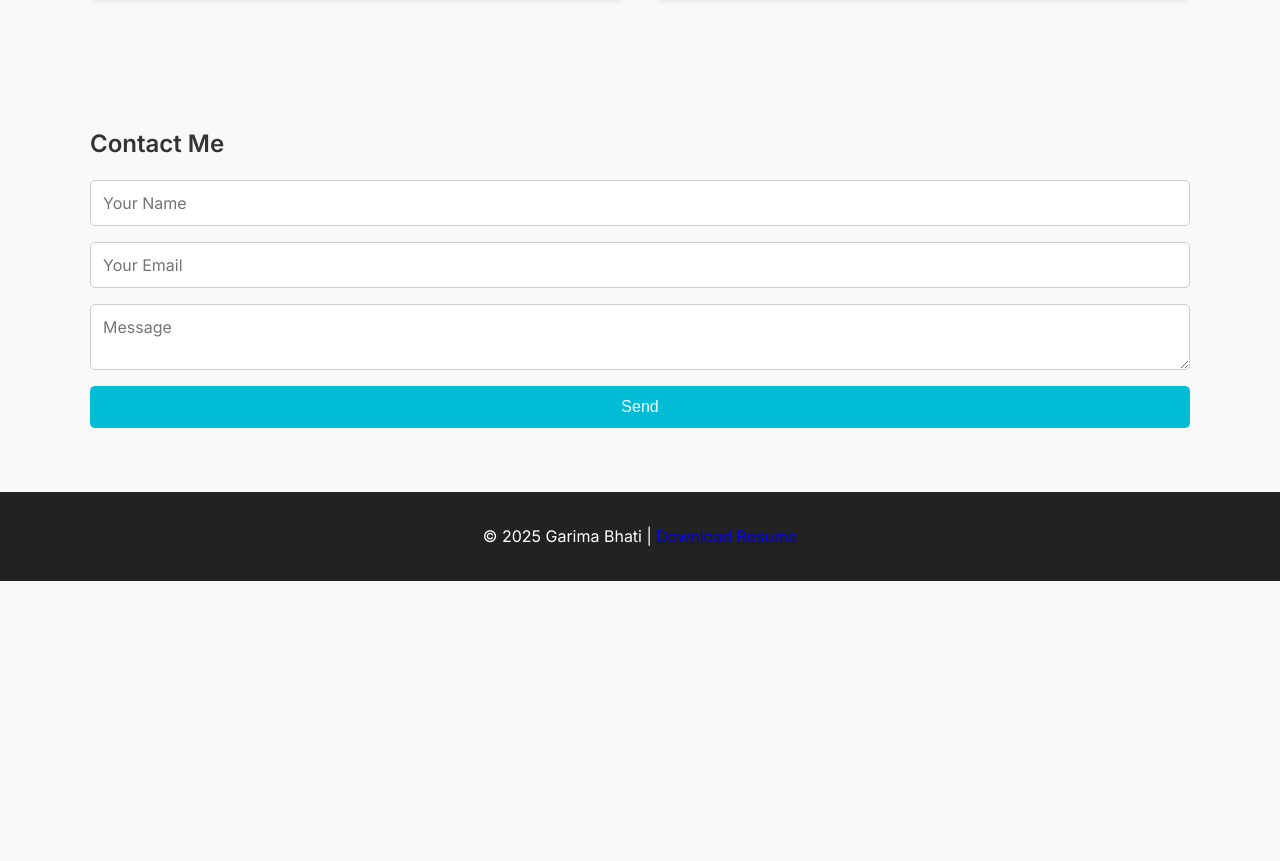
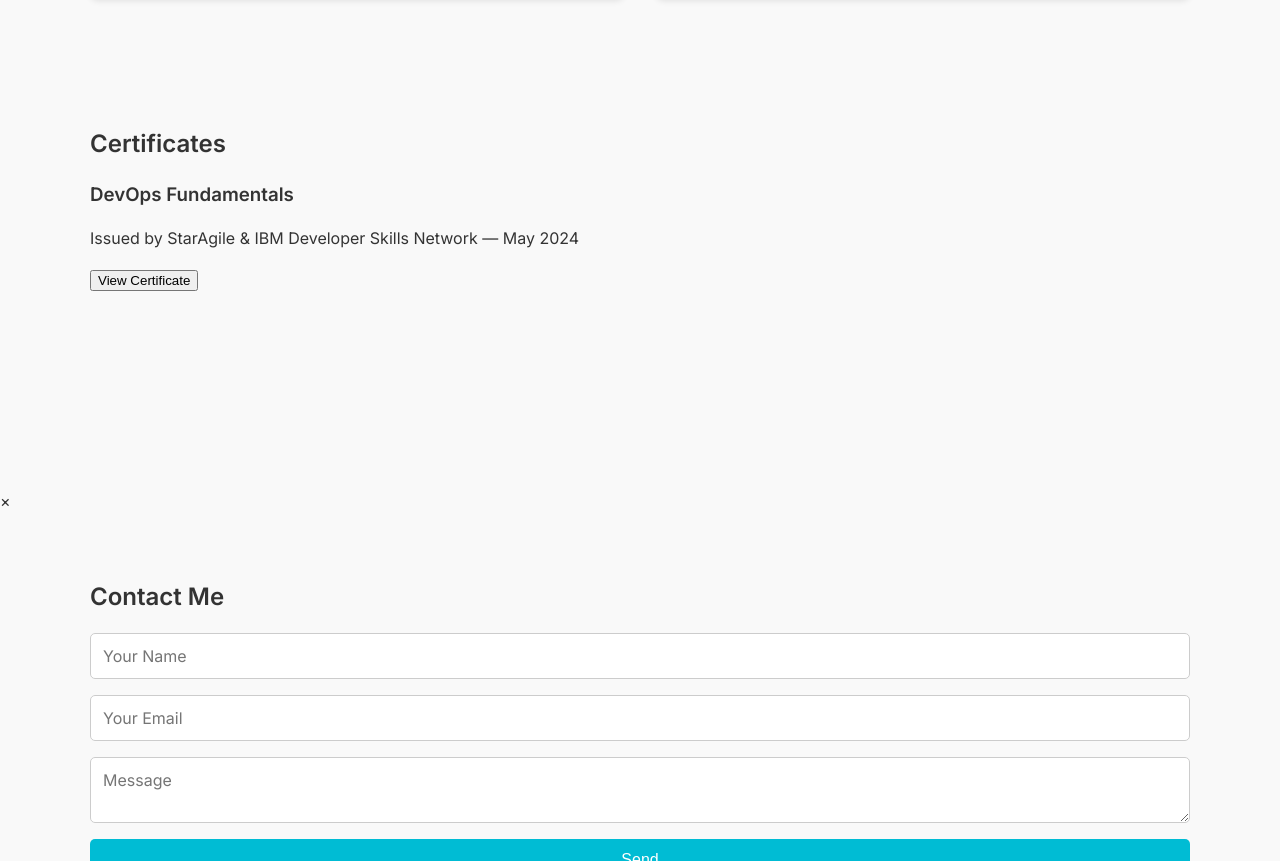
Before and after one commit to Garimabhati/garima-portfolio, a plain HTML site: page index.html in a window 1280 px wide. Shown: the part 1831-2692 px from the top of the page. Before the commit the page ends 2412 px from the top, so only its background shows below. Drawn offline with nearby package versions, Linux system fonts and the light colour scheme.

Commit message:
Update index.html

```diff
--- a/index.html
+++ b/index.html
@@ -62,6 +62,25 @@
     </div>
   </section>
 
+  <!-- Certificates Section -->
+<section id="certificates" data-aos="fade-up">
+  <h2>Certificates</h2>
+  <div class="certificates-grid">
+    <!-- Certificate 1 -->
+    <div class="certificate-card">
+      <h3>DevOps Fundamentals</h3>
+      <p>Issued by StarAgile & IBM Developer Skills Network — May 2024</p>
+      <button onclick="openCertificate('certificates/IBMCEP_CEDEV1IN_StarAgile.pdf')">View Certificate</button>
+    </div>
+  </div>
+</section>
+
+<!-- Modal for Certificate Preview -->
+<div id="certificateModal" class="modal">
+  <span class="close" onclick="closeModal()">&times;</span>
+  <iframe id="certificateFrame" src="" frameborder="0"></iframe>
+</div>
+
   <!-- Contact Section -->
   <section id="contact" data-aos="fade-up">
     <h2>Contact Me</h2>
```
